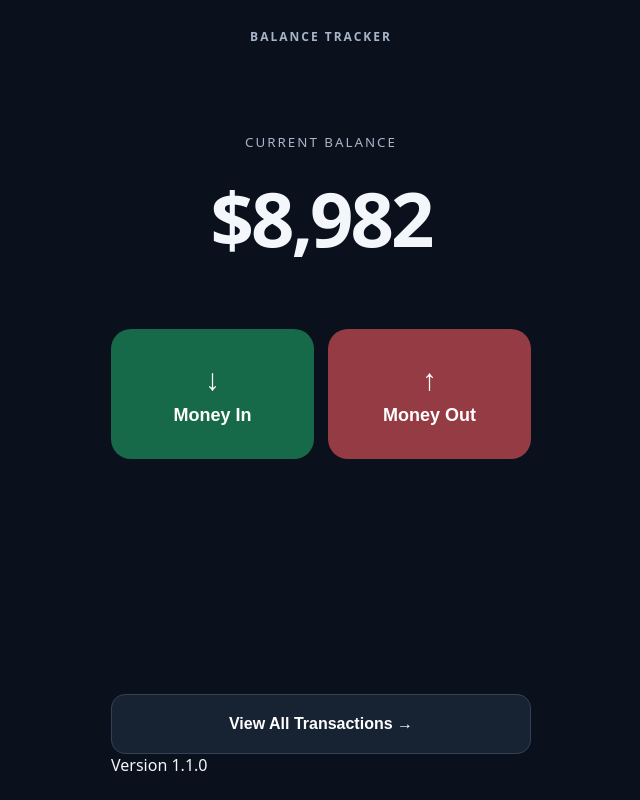
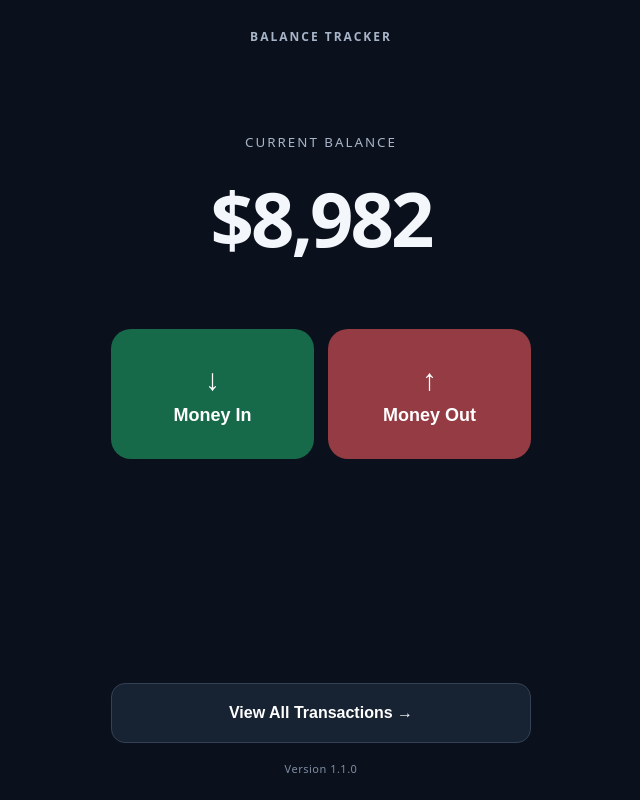
Before and after one commit to unoclubpb/balance-tracker-app, a React (Vite) app: page / in a window 1280 px wide. Shown: the whole page, without its empty margins (319-959 px from the left). Built offline with nearby package versions, Linux system fonts and the light colour scheme.

Commit message:
Style small unobtrusive version footer

```diff
--- a/src/style.css
+++ b/src/style.css
@@ -2,3 +2,5 @@
 .signout{float:right;border:0;background:transparent;color:#a8b5c8;font-size:12px;padding:0}
 
 .suggestions{display:flex;flex-direction:column;gap:3px;background:#202d40;border:1px solid #465976;border-radius:12px;padding:5px;margin-top:-2px}.suggestions button{display:block;text-align:left;background:transparent;color:#fff;border:0;border-radius:8px;padding:13px 14px;font-size:16px;font-weight:500}.suggestions button:active,.suggestions button:focus{background:#344760}
+
+.app-version{text-align:center;color:#7f8ca2;font-size:11px;letter-spacing:.5px;padding:18px 0 0;margin-top:auto}
```
